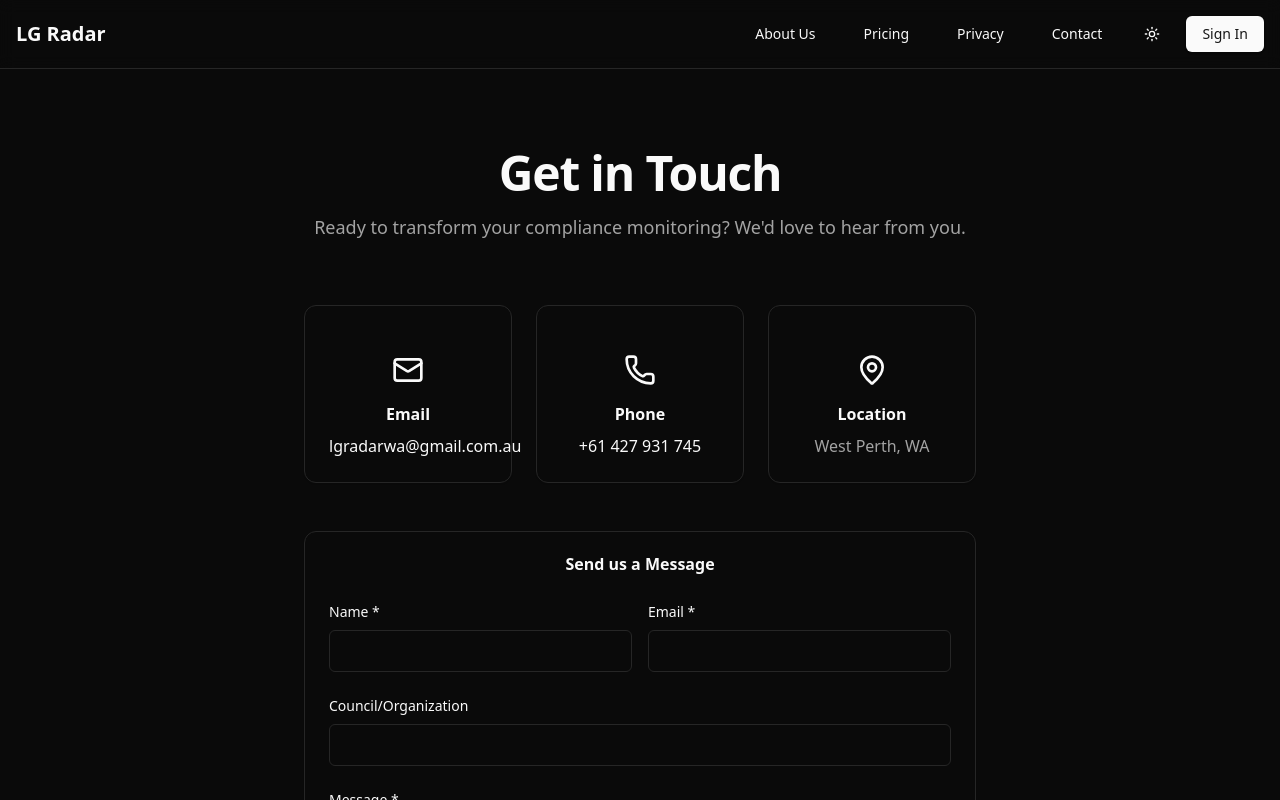
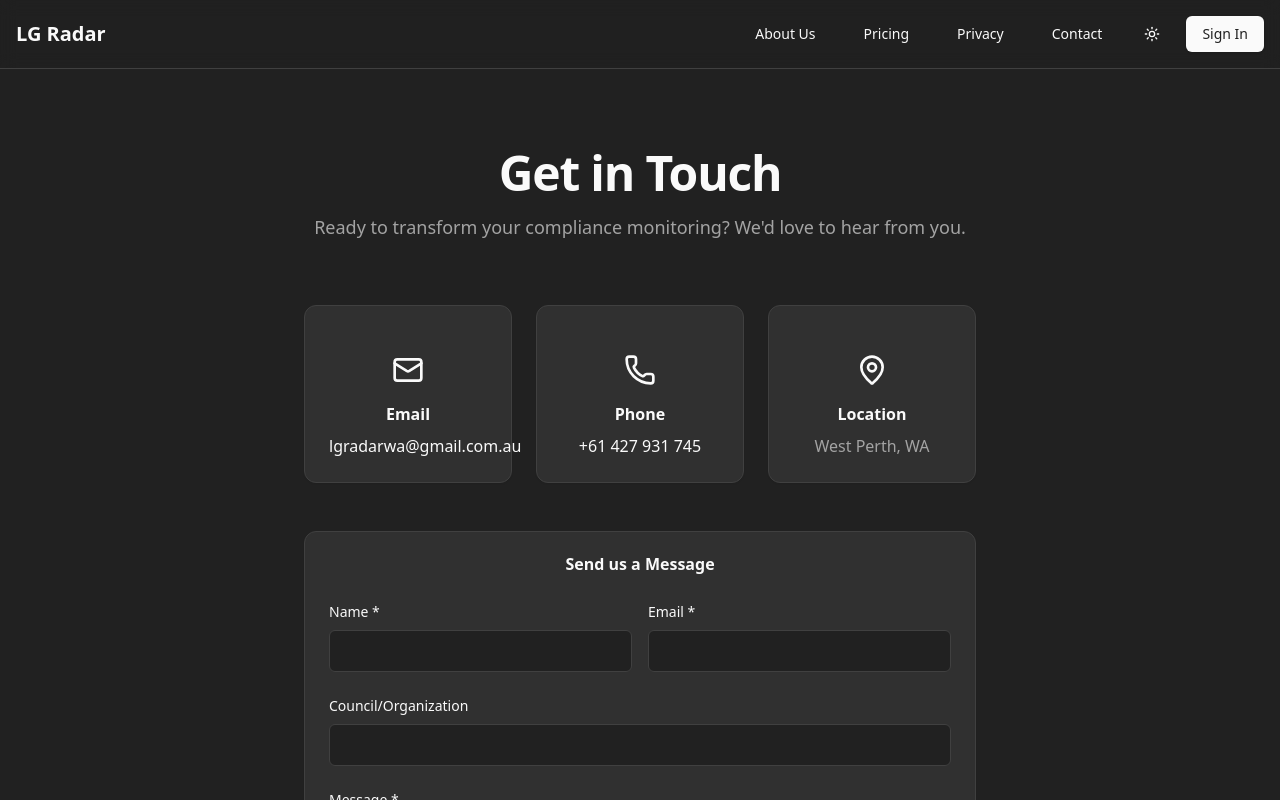
Before and after one commit to Jaxius6/lgradar, a Next.js app: page /contact in a window 1280 px wide. Shown: the top 800 px of the page. Built offline with nearby package versions, Linux system fonts and the light colour scheme.

Commit message:
lint and dark mode colour fix, no pure blacks

```diff
--- a/src/app/contact/page.tsx
+++ b/src/app/contact/page.tsx
@@ -3,7 +3,6 @@
 import { Button } from "@/components/ui/button";
 import { Card, CardContent, CardHeader, CardTitle } from "@/components/ui/card";
 import { Mail, Phone, MapPin } from "lucide-react";
-import Link from "next/link";
 import { useState, useEffect } from "react";
 import confetti from 'canvas-confetti';
 
--- a/src/app/globals.css
+++ b/src/app/globals.css
@@ -31,24 +31,24 @@
 }
 
 .dark {
-  --background: 0 0% 3.9%;
+  --background: 0 0% 13%; /* #212121 */
   --foreground: 0 0% 98%;
-  --card: 0 0% 3.9%;
+  --card: 0 0% 19%; /* #303030 */
   --card-foreground: 0 0% 98%;
-  --popover: 0 0% 3.9%;
+  --popover: 0 0% 19%; /* #303030 */
   --popover-foreground: 0 0% 98%;
   --primary: 0 0% 98%;
-  --primary-foreground: 0 0% 9%;
-  --secondary: 0 0% 14.9%;
+  --primary-foreground: 0 0% 13%;
+  --secondary: 0 0% 25%; /* #414141 */
   --secondary-foreground: 0 0% 98%;
-  --muted: 0 0% 14.9%;
+  --muted: 0 0% 25%; /* #414141 */
   --muted-foreground: 0 0% 63.9%;
-  --accent: 0 0% 14.9%;
+  --accent: 0 0% 25%; /* #414141 */
   --accent-foreground: 0 0% 98%;
   --destructive: 0 62.8% 30.6%;
   --destructive-foreground: 0 0% 98%;
-  --border: 0 0% 14.9%;
-  --input: 0 0% 14.9%;
+  --border: 0 0% 25%; /* #414141 */
+  --input: 0 0% 25%; /* #414141 */
   --ring: 0 0% 83.1%;
   --chart-1: 220 70% 50%;
   --chart-2: 160 60% 45%;
```
